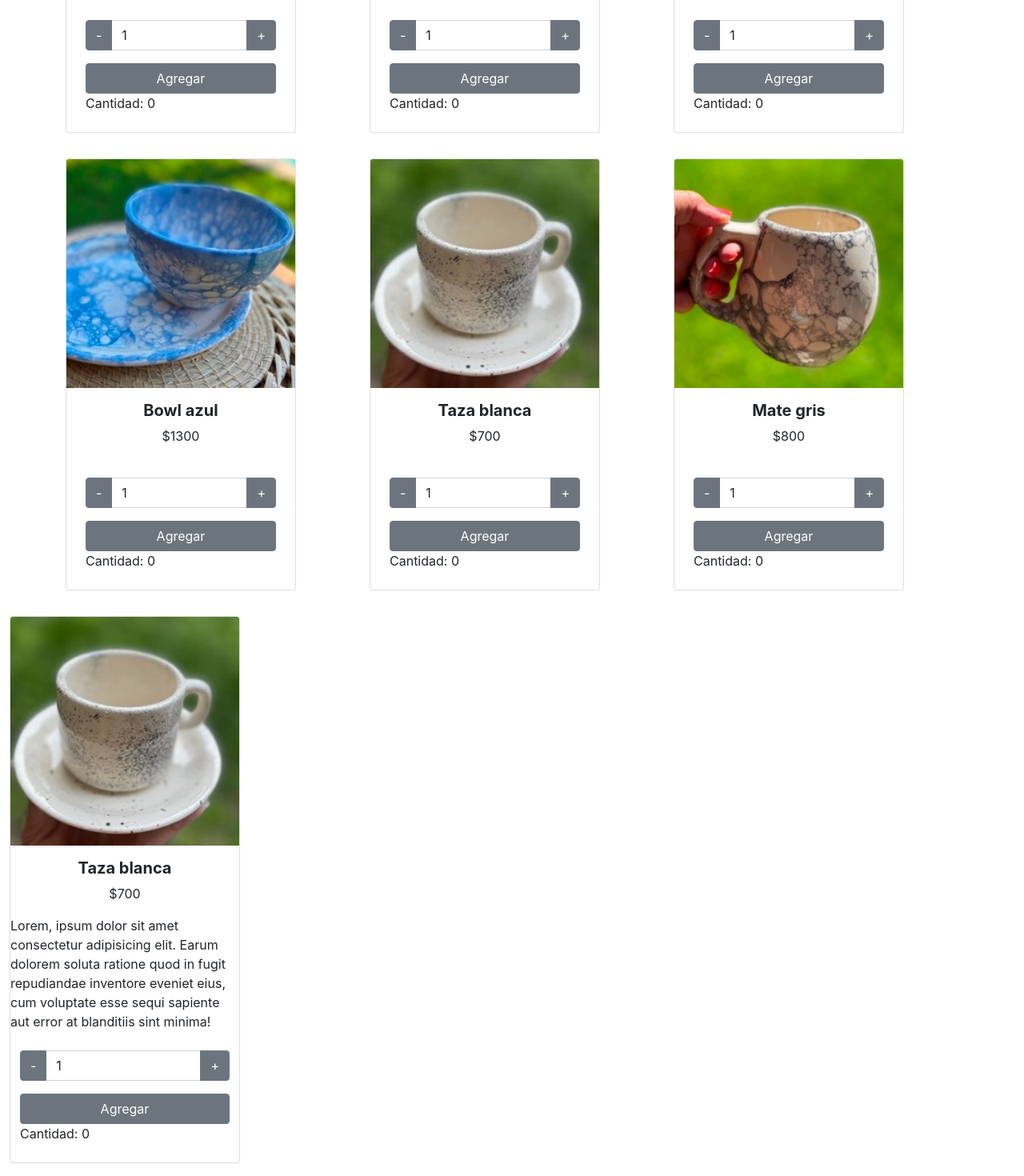
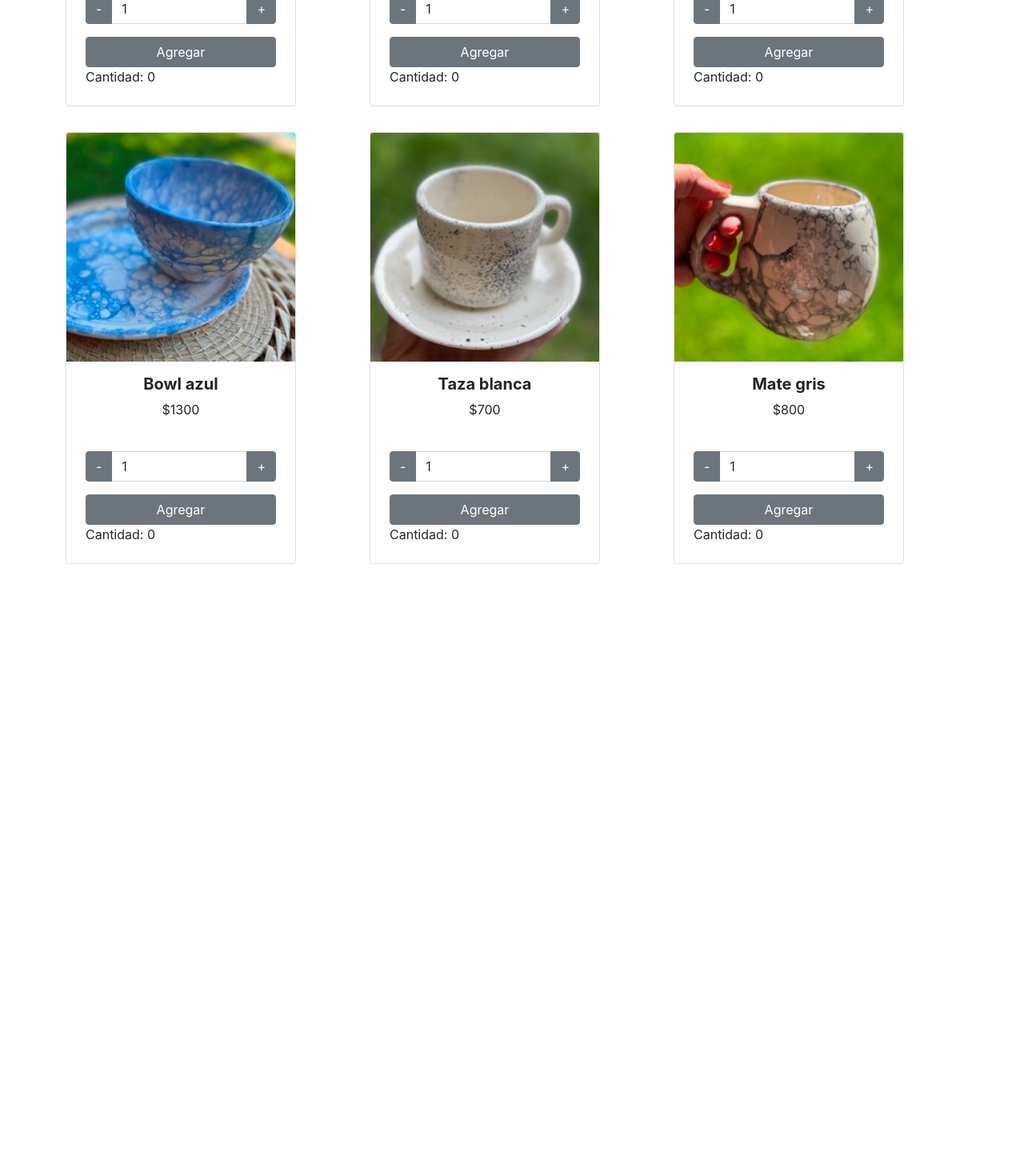
Before and after one commit to JoacoGs/Ceramicando-GimenezSaplana, a React (Create React App) app: page /productos in a window 1280 px wide. Shown: the part 509-1979 px from the top of the page at 80% size. After the commit the page ends 1230 px from the top, so only its background shows below. Built offline with nearby package versions, Linux system fonts and the light colour scheme.

Commit message:
Desafio routes

```diff
--- a/src/App.js
+++ b/src/App.js
@@ -1,16 +1,18 @@
 import "./App.css";
+import { Routes, Route } from "react-router-dom";
 import NavBar from "./components/NavBar";
 import ItemListContainer from "./components/ItemListContainer";
-import { BrowserRouter, Routes, Route } from "react-router-dom";
 import ItemDetailContainer from "./components/ItemDetailContainer";
 
 function App() {
   return (
     <div className="container-fluid">
       <NavBar />
-      <hr />
-      <ItemListContainer />
-      <ItemDetailContainer />
+      <Routes>
+        <Route path="/productos" element={<ItemListContainer />} />
+        <Route path="/productos/:categoria" element={<ItemListContainer />} />
+        <Route path="/producto/:id" element={<ItemDetailContainer />} />
+      </Routes>
     </div>
   );
 }
--- a/src/components/Item.jsx
+++ b/src/components/Item.jsx
@@ -1,13 +1,16 @@
 import React from "react";
 import Card from 'react-bootstrap/Card';
 import ItemCount from "./ItemCount";
+import { Link } from "react-router-dom";
 
 
 const Item = ({id, nombre, imagen, precio}) => {
     return (
         <div className="col-md-4 py-3">
             <Card style={{ width: '18rem' }}>
-            <Card.Img variant="top" src={imagen} alt={nombre}/>
+            <Link to={`/producto/${id}`} className='userLink' >
+            <Card.Img variant="top" src={imagen} alt={nombre} />
+            </Link>
             <Card.Body>
             <Card.Title className="text-center"><b>{nombre}</b></Card.Title>
             <Card.Text className="text-center"> ${precio}</Card.Text>
--- a/src/components/ItemDetail.jsx
+++ b/src/components/ItemDetail.jsx
@@ -2,14 +2,14 @@ import React from 'react';
 import Card from 'react-bootstrap/Card';
 import ItemCount from './ItemCount';
 
-const ItemDetail = ({ item }) => {
+const ItemDetail = ({ id, nombre, imagen, precio }) => {
     return (
         <div className="col-md-4 py-3">
             <Card style={{ width: '18rem' }}>
-            <Card.Img variant="top" src={item.imagen} alt={item.nombre}/>
+            <Card.Img variant="top" src={imagen} alt={nombre}/>
             <Card.Body>
-            <Card.Title className="text-center"><b>{item.nombre}</b></Card.Title>
-            <Card.Text className="text-center"> ${item.precio}</Card.Text>
+            <Card.Title className="text-center"><b>{nombre}</b></Card.Title>
+            <Card.Text className="text-center"> ${precio}</Card.Text>
             </Card.Body> Lorem, ipsum dolor sit amet consectetur adipisicing elit. Earum dolorem soluta ratione quod in fugit repudiandae inventore eveniet eius, cum voluptate esse sequi sapiente aut error at blanditiis sint minima!
             <ItemCount stock={5} initial={1} onAdd={0} />
             </Card>
--- a/src/components/ItemDetailContainer.jsx
+++ b/src/components/ItemDetailContainer.jsx
@@ -1,12 +1,18 @@
 import React, { useEffect, useState } from "react";
-import {productos} from './productos';
+import { getProductosById } from "./customFetch";
 import ItemDetail from "./ItemDetail";
+import { useParams } from "react-router-dom";
 
 const ItemDetailContainer = () => {
-    const [item, setItem] = useState({})
+    const [item, setItemDetail] = useState({})
+
+    const {id} = useParams()
 
     useEffect(() =>{
-        const getProducto = () =>
+        getProductosById(id).then(response => {
+            setItemDetail(response)
+        })
+     /*    const getProducto = () =>
             new Promise ((res, rej)=>{
                 const producto = productos.find ((prod) => prod.id === 5)
                 setTimeout(() => {
@@ -20,8 +26,8 @@ const ItemDetailContainer = () => {
             })
             .catch((error)=>{
                 console.log(error)
-            })
-    }, [])
+            }) */
+    }, [id])
     return (
         <div style={{minHeight: '70vh'}}>
             <ItemDetail item={item} />
--- a/src/components/ItemListContainer.jsx
+++ b/src/components/ItemListContainer.jsx
@@ -1,5 +1,5 @@
 import React, { useEffect, useState } from "react";
-import { productos } from "./productos";
+import  productos  from "./productos";
 import ItemList from "./ItemList";
 
 const ItemListContainer = (props) => {
--- a/src/components/NavBar.jsx
+++ b/src/components/NavBar.jsx
@@ -6,23 +6,44 @@ import Navbar from 'react-bootstrap/Navbar';
 import NavDropdown from 'react-bootstrap/NavDropdown';
 import "./NavBar.css";
 import CartWidget from "./CartWidget";
+import { useParams } from "react-router-dom";
+import { customFetch } from "./customFetch";
+import {useEffect, useState} from 'react';
 
 function BasicNavBar() {
+
+  const [productos, setproductos] = useState([])
+
+  const {categoria} = useParams()
+
+  useEffect(() => {
+
+      if(!categoria){
+
+        customFetch().then(response => {
+          setproductos(response)})
+      }else {
+        customFetch().then(r => {
+          setproductos(r.filter(st => st.categoria === categoria))
+        })
+      }
+  },[categoria])
+
   return (
     <div className="contenedor-NavBar">
       <Navbar  expand="lg">
         <Container>
-          <Navbar.Brand href="#home"><img src={logo} width="60" alt="Logo" /></Navbar.Brand>
+          <Navbar.Brand href="/productos"><img src={logo} width="60" alt="Logo" /></Navbar.Brand>
           <Navbar.Toggle aria-controls="basic-navbar-nav" />
           <Navbar.Collapse id="basic-navbar-nav">
             <Nav className="me-auto">
-              <Nav.Link href="#home">Incio</Nav.Link>
+              <Nav.Link href="/inicio">Incio</Nav.Link>
               <Nav.Link href="#link">Contacto</Nav.Link>
               <NavDropdown title="Vajilla" id="basic-nav-dropdown">
-                <NavDropdown.Item href="#action/3.1">Bowls    </NavDropdown.Item>
-                <NavDropdown.Item href="#action/3.2">Cuencos</NavDropdown.Item>
-                <NavDropdown.Item href="#action/3.3">Tazas</NavDropdown.Item>
-                <NavDropdown.Item href="#action/3.4">Mates</NavDropdown.Item>
+                <NavDropdown.Item href="/productos/bowls">Bowls    </NavDropdown.Item>
+                <NavDropdown.Item href="/productos/cuencos">Cuencos</NavDropdown.Item>
+                <NavDropdown.Item href="/productos/tazas">Tazas</NavDropdown.Item>
+                <NavDropdown.Item href="/productos/mates">Mates</NavDropdown.Item>
               </NavDropdown>
             </Nav>
             <Nav>
--- /dev/null
+++ b/src/components/customFetch.jsx
@@ -0,0 +1,17 @@
+import productos from './productos';
+
+export const customFetch = () => {
+    return new Promise ((resolve) => {
+        setTimeout(() => {
+            resolve(productos);
+        } , 500);
+    })
+}
+
+export const getProductosById = (id) => {
+    return new Promise (resolve => {
+        setTimeout(() => {
+            resolve(productos.find(prod => prod.id === id))
+        }, 500)
+    })
+}
--- a/src/components/productos.jsx
+++ b/src/components/productos.jsx
@@ -5,20 +5,22 @@ import bowlazul from "./images/bowlazul.jpg";
 import tazablanca from "./images/taza.jpg";
 import mategris from "./images/mate.jpg";
 
-export const productos = [
+const productos = [
     {
         id: 1,
         nombre: "Cuenco blanco",
         imagen: cuencoblanco,
         precio: 1500,
+        categoria: 'cuenco',
         stock: 10
     },
 
     {
-        IDBDatabase:2,
+        id:2,
         nombre: "Cuenco gris",
         imagen: cuencogris,
         precio: 2000,
+        categoria: 'cuenco',
         stock: 10
     },
 
@@ -27,6 +29,7 @@ export const productos = [
         nombre: "Bowl gris",
         imagen: bowlgris,
         precio: 1300,
+        categoria: 'bowl',
         stock: 10
     },
 
@@ -35,6 +38,7 @@ export const productos = [
         nombre: "Bowl azul",
         imagen: bowlazul,
         precio: 1300,
+        categoria: 'bowl',
         stock: 10
     },
 
@@ -43,6 +47,7 @@ export const productos = [
         nombre: "Taza blanca",
         imagen: tazablanca,
         precio: 700,
+        categoria: 'taza',
         stock: 10
     },
 
@@ -51,6 +56,9 @@ export const productos = [
         nombre: "Mate gris",
         imagen: mategris,
         precio: 800,
+        categoria: 'mate',
         stock: 10
     }
 ];
+
+export default productos;
--- a/src/index.js
+++ b/src/index.js
@@ -2,10 +2,13 @@ import React from "react";
 import ReactDOM from "react-dom/client";
 import "./index.css";
 import App from "./App";
+import { BrowserRouter as Router } from "react-router-dom";
 
 const root = ReactDOM.createRoot(document.getElementById("root"));
 root.render(
   <React.StrictMode>
-    <App />
+    <Router>
+      <App />
+    </Router>
   </React.StrictMode>
 );
```
